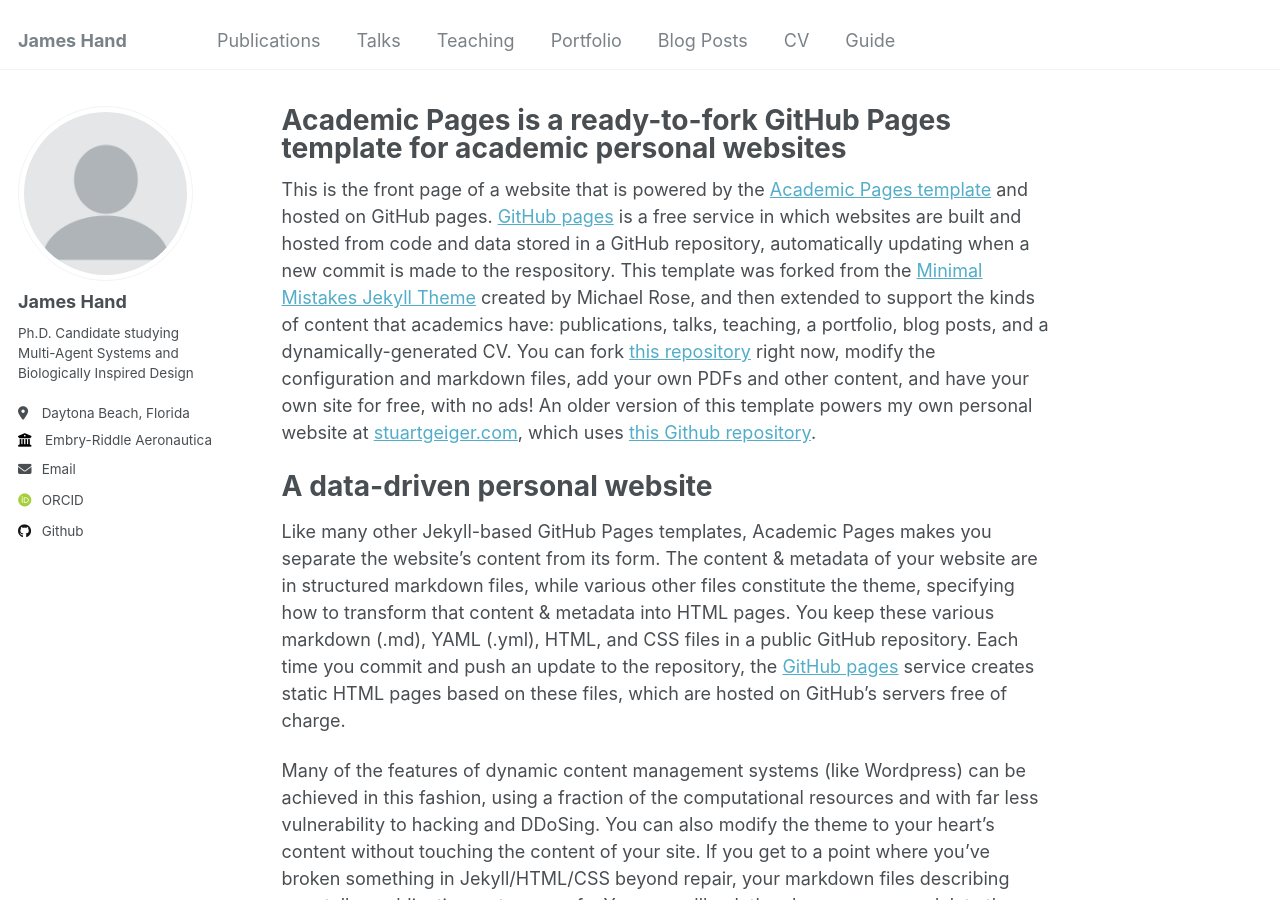
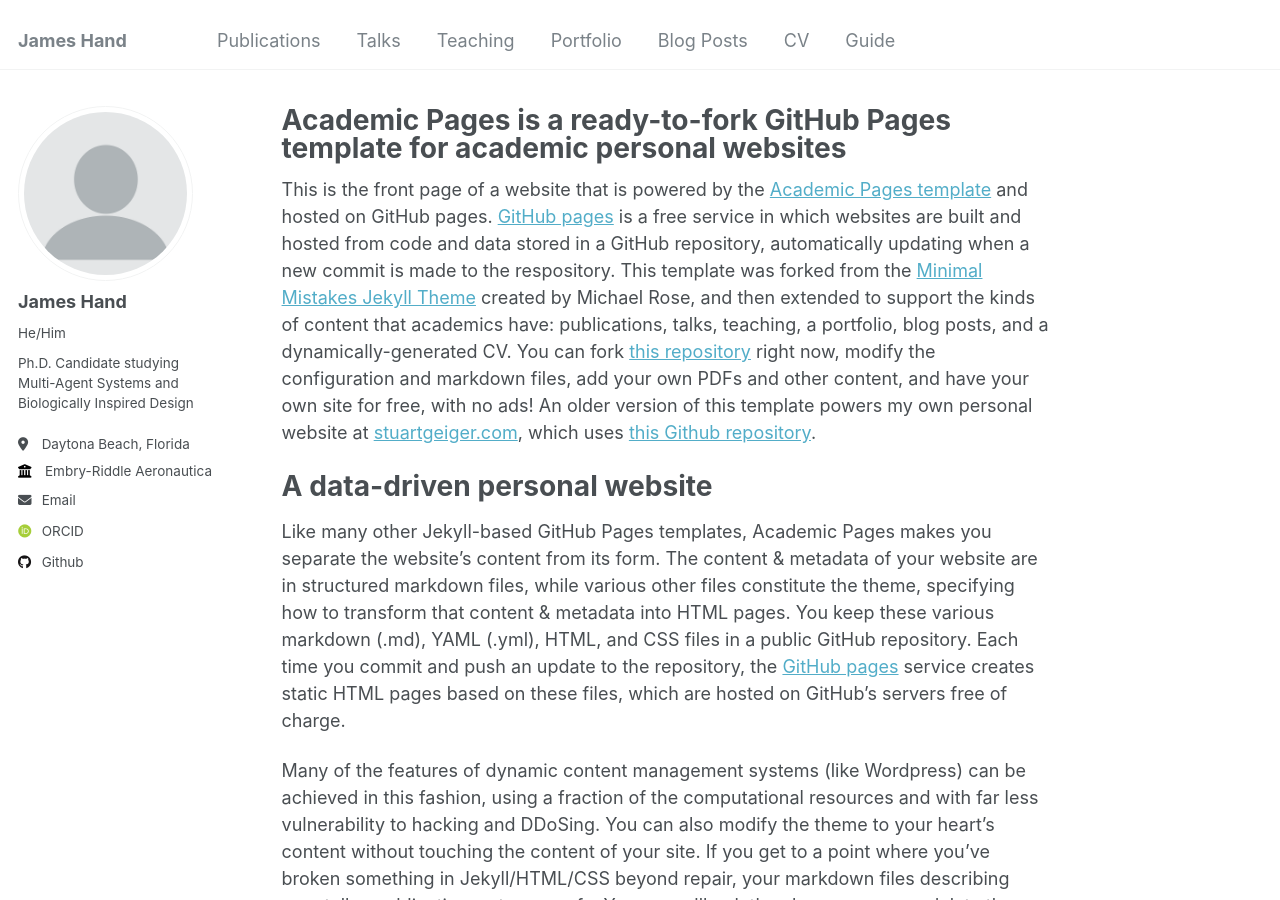
Before and after one commit to james-hand/james-hand.github.io, a Jekyll site: the page built from _pages/about.md, in a window 1280 px wide and 900 px high. Built offline with Jekyll 4.4.1, drawn with Linux system fonts in a browser that asks for light colours; some web fonts are replaced.

Commit message:
Update _config.yml
Added ORCID

```diff
--- a/_config.yml
+++ b/_config.yml
@@ -23,15 +23,14 @@ author:
   # Biographic information
   avatar           : "profile.png"
   name             : "James Hand"
-  pronouns         : # example: "she/her"
+  pronouns         : "He/Him"
   bio              : "Ph.D. Candidate studying Multi-Agent Systems and Biologically Inspired Design"
   location         : "Daytona Beach, Florida"
   employer         : "Embry-Riddle Aeronautical University"
-  uri              : # URL
   email            : "handj6@my.erau.edu"
 
   # Academic websites
-  orcid            : "http://orcid.org/yourorcidurl"
+  orcid            : "https://orcid.org/0000-0002-4507-3081"
 
 
 
```
